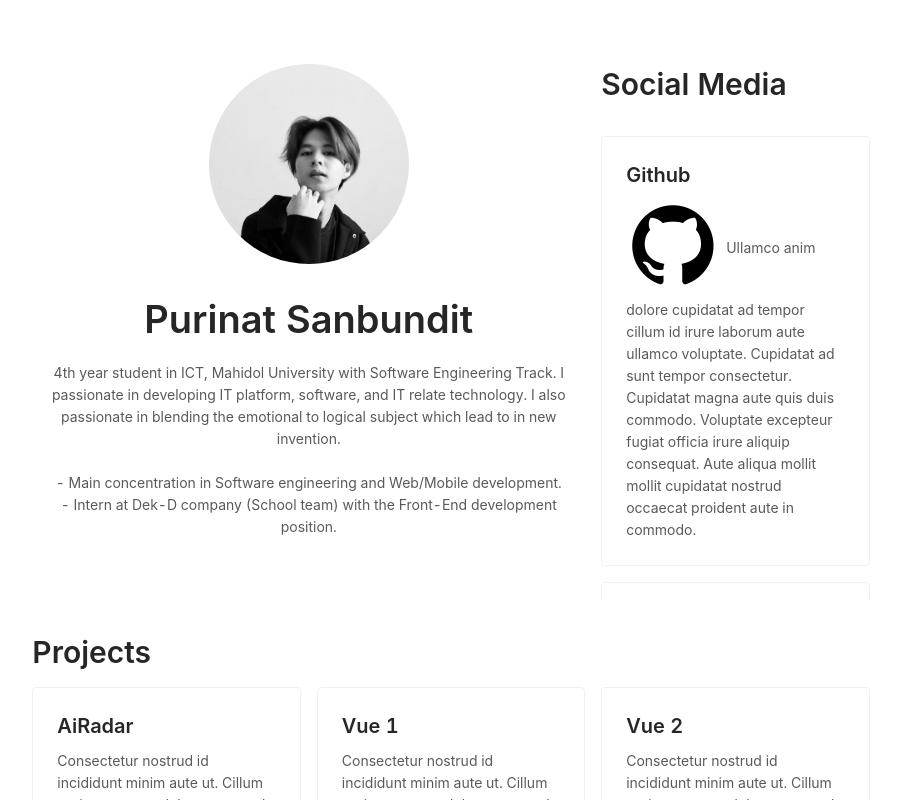
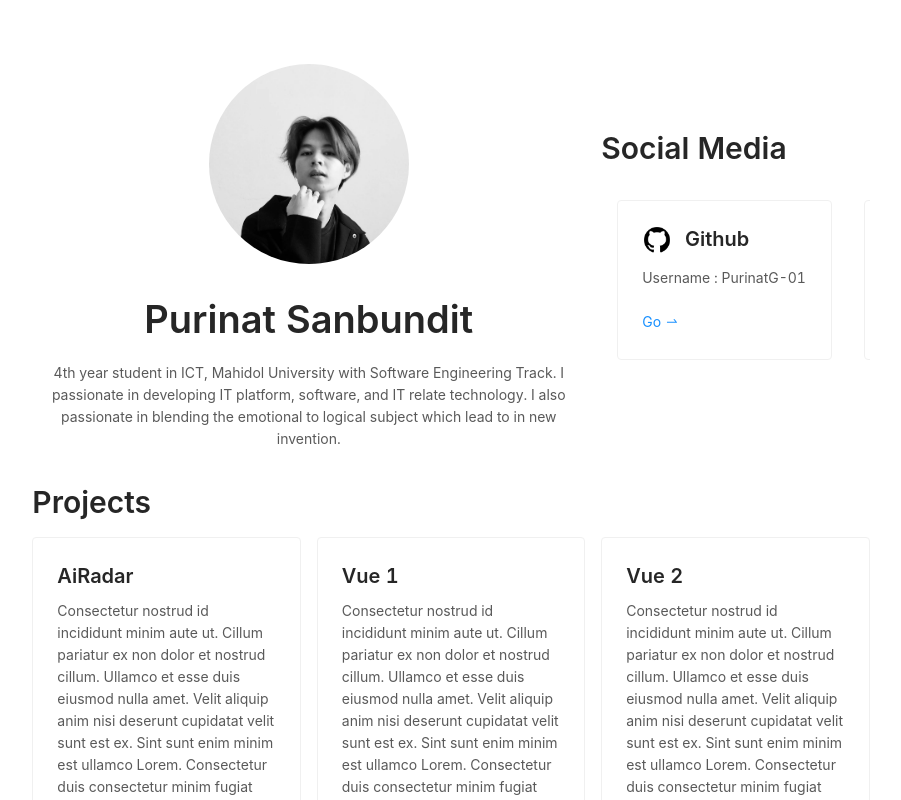
Before and after one commit to PurinatG-01/purinat-blog-2021, a Next.js app: page / in a window 1280 px wide. Shown: the top 800 px of the page, without its empty margins (189-1090 px from the left). Built offline with nearby package versions, Linux system fonts and the light colour scheme.

Commit message:
Updated css in Social Media component in Main.js

```diff
--- a/components/Main.js
+++ b/components/Main.js
@@ -1,28 +1,24 @@
 import React from 'react'
 import Profile from './Profile'
 import Projects from './Projects'
-import { Layout, Row, Col, Card, Typography, Spin } from 'antd';
+import { Layout, Row, Col, Card, Typography, Grid } from 'antd';
+import { SwapRightOutlined } from '@ant-design/icons';
 import { motion } from 'framer-motion'
+import SocialMedia from '../constants/SocialMedia'
 
-const { Title, Text } = Typography
 
-const { Header, Footer, Content } = Layout;
+const { Title, Text, Link } = Typography
+const { Header, Footer, Content } = Layout
+const { useBreakpoint } = Grid
 
 const style = { background: '#0092ff', padding: '8px 0' };
-const CardStyle = { margin: '16px auto', minHeight: 420, display: 'flex', flexDirection: 'column' }
+const CardStyle = { margin: '16px 16px', minHeight: 160, minWidth: '80%', display: 'flex', flexDirection: 'column' }
 
 
-const SocialMedia = [
-    { name: "Github", link: "", logo: "/image/github-logo.png", description: "" },
-    { name: "Facebook", link: "", logo: "/image/facebook-logo.png", description: "" },
-    { name: "Instagram", link: "", logo: "/image/instagram-logo.png", description: "" },
-    { name: "Pinterest", link: "", logo: "/image/github-logo.png", description: "" },
-    { name: "Medium", link: "", logo: "/image/github-logo.png", description: "" },
-    { name: "Pinterest", link: "", logo: "/image/github-logo.png", description: "" },
-]
+export default function Main() {
+    const breakpoints = useBreakpoint();
 
-export default function Main() {
-
+    console.log('> breakpoints : ', breakpoints)
 
     return (
         <motion.div
@@ -36,7 +32,7 @@ export default function Main() {
                     y: 0
                 }
             }}
-            transition={{delay: 1, duration: 1}}
+            transition={{ delay: 1, duration: 1 }}
             initial='hidden'
             animate='visible'
         >
@@ -44,34 +40,51 @@ export default function Main() {
                 <Header style={{ background: "transparent" }} />
                 <Layout style={{ background: 'transparent' }}>
                     <Content>
-                        <Row style={{margin: 0}} gutter={[16, 16]}>
+                        <Row style={{ margin: 0 }} gutter={[16, 16]}>
                             <Col className="gutter-row" span={16} offset={4}>
                                 <Row gutter={[16, { xs: 8, sm: 16, md: 24, lg: 32 }]}>
-                                    <Col className="gutter-row" span={24} lg={16}>
+                                    <Col className="gutter-row" span={24} xl={16}>
                                         {/* Profile */}
                                         <Profile />
                                     </Col>
-                                    <Col className="gutter-row" span={24} lg={8}>
+                                    <Col style={{ paddingTop: 64 }} className="gutter-row" span={24} xl={8}>
                                         {/* Social Media */}
                                         <Title level={2}>Social Media</Title>
-
-                                        <div style={{ overflowX: 'scroll', maxHeight: '480px' }}>
+                                        <div style={{
+                                            overflow: 'scroll',
+                                            display: 'flex',
+                                            maxHeight: '480px',
+                                        }}>
                                             {
                                                 SocialMedia.map((social) => (
-                                                    <Card key={social.name} style={CardStyle} >
-                                                        <Title level={4}>{social.name}</Title>
-                                                        <img src={social.logo} style={{ width: 100, height: 100 }} />
+                                                    <Card
+                                                        style={{
+                                                            display: 'flex',
+                                                            flexDirection: 'column',
+                                                        }}
+                                                        key={social.name}
+                                                        style={CardStyle}
+                                                    >
+                                                        <Title level={4}>
+                                                            <img src={social.logo} style={{ width: 32, height: 32 }} />
+                                                            &nbsp; {social.name}
+                                                        </Title>
                                                         <Text>
-                                                            Ullamco anim dolore cupidatat ad tempor cillum id irure laborum aute ullamco voluptate. Cupidatat ad sunt tempor consectetur. Cupidatat magna aute quis duis commodo. Voluptate excepteur fugiat officia irure aliquip consequat. Aute aliqua mollit mollit cupidatat nostrud occaecat proident aute in commodo.
-                                                    </Text>
+                                                            {social.description}
+                                                        </Text>
+                                                        <br />
+                                                        <br />
+                                                        <Link
+                                                            style={{ marginBottom: 0 }}
+                                                            href={social.link} >
+                                                            Go <SwapRightOutlined />
+                                                        </Link>
                                                     </Card>
                                                 ))
                                             }
-
                                         </div>
-
                                     </Col>
-                                    <Col className="gutter-row" span={24} lg={24}>
+                                    <Col className="gutter-row" span={24} xl={24}>
                                         {/* Project */}
                                         <Projects />
                                     </Col>
--- a/components/Profile.js
+++ b/components/Profile.js
@@ -12,12 +12,8 @@ export default function Profile() {
             />
 
             <Title>Purinat Sanbundit</Title>
-            <Text style={{textAlign: 'center'}}>
+            <Text style={{ textAlign: 'center' }}>
                 4th year student in ICT, Mahidol University with Software Engineering Track. I passionate in developing IT platform, software, and IT relate technology. I also passionate in blending the emotional to logical subject which lead to in new invention.
-                <br />
-                <br/>
-                - Main concentration in Software engineering and Web/Mobile development.<br />
-                - Intern at Dek-D company (School team) with the Front-End development position.<br />
             </Text>
         </div>
     )
--- /dev/null
+++ b/constants/SocialMedia.js
@@ -0,0 +1,7 @@
+const SocialMedia = [
+    { name: "Github", link: "https://github.com/PurinatG-01", logo: "/image/github-logo.png", description: "Username : PurinatG-01" },
+    { name: "Facebook", link: "https://www.facebook.com/purinat.sanbundit/", logo: "/image/facebook-logo.png", description: "Fame Sanbunbdit" },
+    { name: "Instagram", link: "https://www.instagram.com/chofongsua/", logo: "/image/instagram-logo.png", description: "@chofongsua" },
+   ]
+
+export default SocialMedia
--- a/package.json
+++ b/package.json
@@ -8,6 +8,7 @@
     "start": "next start -p $PORT"
   },
   "dependencies": {
+    "@ant-design/icons": "^4.5.0",
     "@zeit/next-css": "^1.0.1",
     "@zeit/next-less": "^1.0.1",
     "@zeit/next-sass": "^1.0.1",
```
Also changed, not shown: 1 other file (tests, documents, lock files or other folders).
